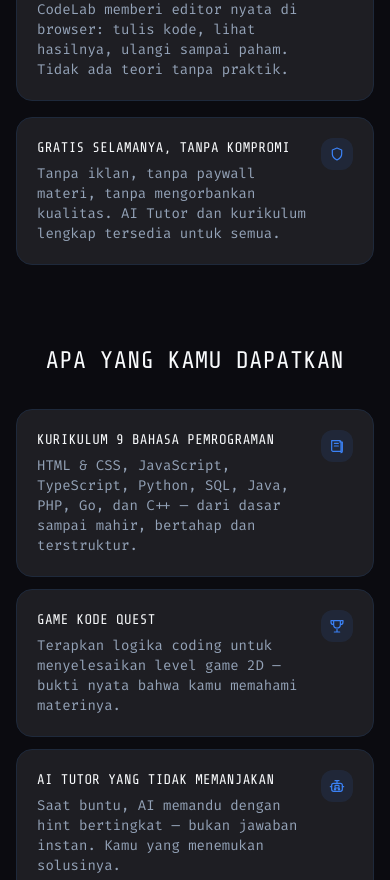
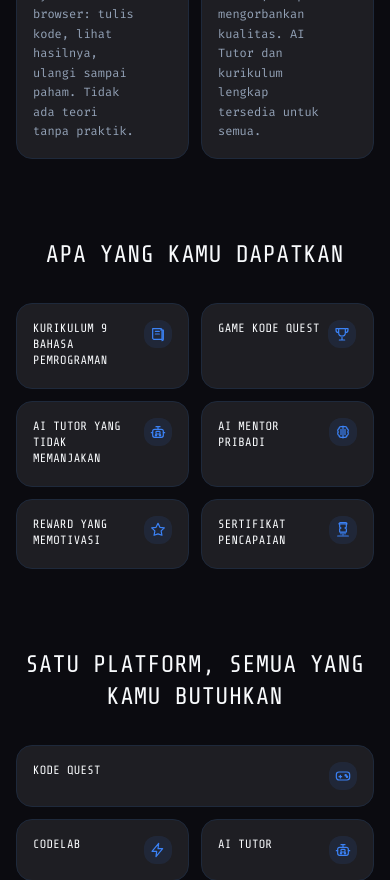
Before and after one commit to rezzanurbaitulloh-gif/robika, a Next.js app: page / in a window 390 px wide. Shown: the part 1120-2000 px from the top of the page. Built offline with nearby package versions, Linux system fonts and the light colour scheme.

Commit message:
feat(ui): card minimalis & responsif mobile — grid 2 kolom di layar kecil, padding/teks lebih ringkas, desc disembunyikan di mobile

```diff
--- a/src/app/(learn)/dashboard/page.tsx
+++ b/src/app/(learn)/dashboard/page.tsx
@@ -55,7 +55,7 @@
         </div>
       </div>
 
-      <div className="grid gap-4 sm:grid-cols-2 lg:grid-cols-4">
+      <div className="grid grid-cols-2 gap-3 sm:grid-cols-2 lg:grid-cols-4">
         <BentoCard
           title="Kode Quest"
           description="Mainkan game 2D sambil belajar logika dasar."
--- a/src/app/(learn)/learn/[stackId]/page.tsx
+++ b/src/app/(learn)/learn/[stackId]/page.tsx
@@ -31,7 +31,7 @@
         </p>
       </div>
 
-      <div className="grid gap-4 sm:grid-cols-2 lg:grid-cols-3">
+      <div className="grid grid-cols-2 gap-3 sm:grid-cols-2 lg:grid-cols-3">
         {stack.modules.map((mod, index) => (
           <Link
             key={mod.id}
@@ -41,10 +41,10 @@
             <BentoCard
               title={`${index + 1}. ${mod.title}`}
               description={`±${mod.minutes} menit · ${mod.topics.length} topik + kuis`}
-              icon={<Icon name="book" size={22} />}
-              className="h-full transition hover:border-accent/60"
+              icon={<Icon name="book" size={18} />}
+              className="h-full gap-2 transition hover:border-accent/60 sm:gap-3"
               footer={
-                <span className="text-xs font-semibold text-accent">
+                <span className="text-[11px] font-semibold text-accent sm:text-xs">
                   Baca materi →
                 </span>
               }
--- a/src/app/(learn)/learn/page.tsx
+++ b/src/app/(learn)/learn/page.tsx
@@ -19,16 +19,17 @@
         </p>
       </div>
 
-      <div className="grid gap-4 sm:grid-cols-2 lg:grid-cols-4">
+      <div className="grid grid-cols-2 gap-3 sm:grid-cols-2 lg:grid-cols-4">
         {CURRICULUM_STACKS.map((stack) => (
           <Link key={stack.id} href={`/learn/${stack.id}`} className="h-full">
             <BentoCard
               title={stack.name}
               description={stack.description}
-              icon={<Icon name={stack.icon} size={22} />}
-              className="h-full transition hover:border-accent/60 hover:shadow-[0_0_20px_rgba(59,130,246,0.15)]"
+              descriptionClassName="hidden sm:block"
+              icon={<Icon name={stack.icon} size={18} />}
+              className="h-full gap-2 transition hover:border-accent/60 hover:shadow-[0_0_20px_rgba(59,130,246,0.15)] sm:gap-3"
               footer={
-                <span className="text-xs font-semibold text-accent">
+                <span className="text-[11px] font-semibold text-accent sm:text-xs">
                   {stack.modules.length} modul · Mulai →
                 </span>
               }
--- a/src/app/(learn)/world/[worldId]/page.tsx
+++ b/src/app/(learn)/world/[worldId]/page.tsx
@@ -29,7 +29,7 @@
         </p>
       </div>
 
-      <div className="grid gap-4 sm:grid-cols-2 lg:grid-cols-3">
+      <div className="grid grid-cols-2 gap-3 sm:grid-cols-2 lg:grid-cols-3">
         {world.levels.map((level) => (
           <Link key={level.id} href={`/level/${level.id}`}>
             <BentoCard
--- a/src/app/page.tsx
+++ b/src/app/page.tsx
@@ -121,7 +121,7 @@
           <h2 className="mb-8 text-center font-display text-2xl tracking-wide text-foreground">
             KENAPA ROBIKA ADA?
           </h2>
-          <div className="mx-auto grid max-w-4xl gap-4 sm:grid-cols-2">
+          <div className="mx-auto grid max-w-4xl grid-cols-2 gap-3 sm:grid-cols-2">
             <BentoCard
               title="Coding bukan untuk segelintir orang"
               description="Setiap anak — apa pun latar belakangnya — berhak belajar pemrograman dengan cara yang menyenangkan, tanpa biaya."
@@ -149,7 +149,7 @@
           <h2 className="mb-8 text-center font-display text-2xl tracking-wide text-foreground">
             APA YANG KAMU DAPATKAN
           </h2>
-          <div className="mx-auto max-w-4xl space-y-3">
+          <div className="mx-auto grid max-w-4xl grid-cols-2 gap-3 sm:grid-cols-2">
             {[
               {
                 icon: <Icon name="book" size={16} />,
@@ -186,6 +186,7 @@
                 key={item.title}
                 title={item.title}
                 description={item.desc}
+                descriptionClassName="hidden sm:block"
                 icon={item.icon}
                 className="items-start"
               />
@@ -197,14 +198,17 @@
           <h2 className="mb-8 text-center font-display text-2xl tracking-wide text-foreground">
             SATU PLATFORM, SEMUA YANG KAMU BUTUHKAN
           </h2>
-          <div className="grid gap-4 sm:grid-cols-2 lg:grid-cols-4">
+          <div className="grid grid-cols-2 gap-3 sm:grid-cols-2 lg:grid-cols-4">
             {FEATURES.map((feature) => (
               <BentoCard
                 key={feature.title}
                 title={feature.title}
                 description={feature.description}
+                descriptionClassName="hidden sm:block"
                 icon={feature.icon}
-                className={feature.span === 2 ? "lg:col-span-2" : undefined}
+                className={
+                  feature.span === 2 ? "col-span-2 lg:col-span-2" : undefined
+                }
               />
             ))}
           </div>
--- a/src/components/design/bento-card.tsx
+++ b/src/components/design/bento-card.tsx
@@ -4,6 +4,7 @@
 export interface BentoCardProps {
   title: string;
   description?: string;
+  descriptionClassName?: string;
   icon?: ReactNode;
   children?: ReactNode;
   footer?: ReactNode;
@@ -16,6 +17,7 @@
 export function BentoCard({
   title,
   description,
+  descriptionClassName,
   icon,
   children,
   footer,
@@ -25,8 +27,9 @@
   "data-testid": dataTestId,
 }: BentoCardProps) {
   const classes = cn(
-    "group relative flex flex-col gap-3 rounded-xl border border-border bg-card p-5",
+    "group relative flex flex-col gap-2.5 rounded-xl border border-border bg-card p-4",
     "transition-all duration-200 hover:border-accent/50",
+    "sm:gap-3 sm:p-5",
     interactive && "glow-box cursor-pointer",
     className,
   );
@@ -34,16 +37,23 @@
   const content = (
     <>
       <div className="flex items-start justify-between gap-2">
-        <div className="space-y-1.5">
-          <h3 className="font-display text-sm font-medium uppercase tracking-wide text-foreground">
+        <div className="space-y-1">
+          <h3 className="font-display text-xs font-medium uppercase tracking-wide text-foreground sm:text-sm">
             {title}
           </h3>
           {description ? (
-            <p className="text-sm text-muted-foreground">{description}</p>
+            <p
+              className={cn(
+                "text-xs leading-relaxed text-muted-foreground sm:text-sm",
+                descriptionClassName,
+              )}
+            >
+              {description}
+            </p>
           ) : null}
         </div>
         {icon ? (
-          <span className="shrink-0 rounded-lg bg-accent/10 p-2 text-accent">
+          <span className="shrink-0 rounded-lg bg-accent/10 p-1.5 text-accent sm:p-2">
             {icon}
           </span>
         ) : null}
--- a/src/components/shop/shop-client.tsx
+++ b/src/components/shop/shop-client.tsx
@@ -209,7 +209,7 @@
         <h2 className="mb-4 font-display text-xl tracking-wide text-foreground">
           SKIN BOT-1
         </h2>
-        <div className="grid gap-4 sm:grid-cols-2 lg:grid-cols-4">
+        <div className="grid grid-cols-2 gap-3 sm:grid-cols-2 lg:grid-cols-4">
           {ITEMS.map((item) => {
             const isOwned = owned.includes(item.id);
             const rarity = RARITY_TONE[item.rarity];
@@ -252,7 +252,7 @@
           Mode uji coba — pakai kartu tes Midtrans: 4811 1111 1111 1114, CVV
           apa pun, exp. bulan depan, OTP 112233.
         </p>
-        <div className="grid gap-4 sm:grid-cols-2 lg:grid-cols-4">
+        <div className="grid grid-cols-2 gap-3 sm:grid-cols-2 lg:grid-cols-4">
           {PAYMENT_ITEMS.map((item) => (
             <BentoCard
               key={item.id}
```
